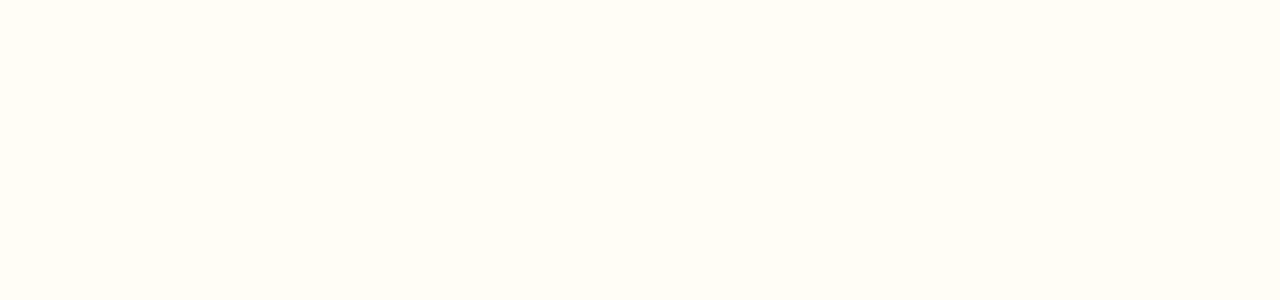
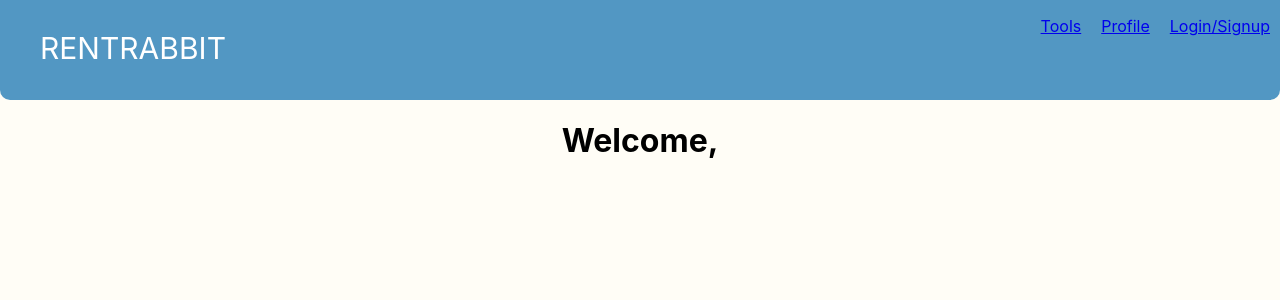
Before and after one commit to anujkulkarni123/3309-Web-App, a React (Create React App) app in the folder assignment4/WebApp/: page /User in a window 1280 px wide. Before the commit this address had no page. Shown: the top 300 px of the page. Built offline with nearby package versions, Linux system fonts and the light colour scheme.

Commit message:
Started working on Profile page

```diff
--- a/assignment4/WebApp/src/MenuItems.js
+++ b/assignment4/WebApp/src/MenuItems.js
@@ -1,12 +1,12 @@
 export const MenuItems = [
     {
         title: 'Tools',
-        url: '/',
+        url: '/App',
         cName: 'nav-links'
     },
     {
         title: 'Profile',
-        url: '/',
+        url: '/User',
         cName: 'nav-links'
     },
     {
--- /dev/null
+++ b/assignment4/WebApp/src/User.css
@@ -0,0 +1,4 @@
+.profile-page {
+    text-align: center;
+    justify-content: center;
+}
--- /dev/null
+++ b/assignment4/WebApp/src/User.js
@@ -0,0 +1,20 @@
+import React, { Component } from 'react';
+import Header from './Header';
+import './User.css';
+
+class User extends Component {
+    render() {
+        return(
+            <div className="profile-page">
+                <Header />
+                <div className="profile-body">
+                    <h1>
+                        Welcome,
+                    </h1>
+                </div>
+            </div>
+        );
+    }
+}
+
+export default User;
--- a/assignment4/WebApp/src/header.css
+++ b/assignment4/WebApp/src/header.css
@@ -14,7 +14,7 @@
     color: var(--text-color);
 }
 
-.NavbarItems {
+.nav-menu {
     display: grid;
     grid-template-columns: repeat(3, auto);
     grid-gap: 20px;
--- a/assignment4/WebApp/src/index.js
+++ b/assignment4/WebApp/src/index.js
@@ -4,6 +4,7 @@
 import { BrowserRouter as Router, Routes, Route, Link } from 'react-router-dom';
 import App from './App';
 import Login from './Login';
+import User from './User';
 import TableView from './Table/TableView';
 
 ReactDOM.render(
@@ -12,6 +13,7 @@
       <Routes>
         <Route path="/App" element={<App />}></Route>
         <Route path="/" element={<Login />}></Route>
+        <Route path="/User" element={<User />}></Route>
       </Routes>
     </Router>
   </React.StrictMode>,
```
